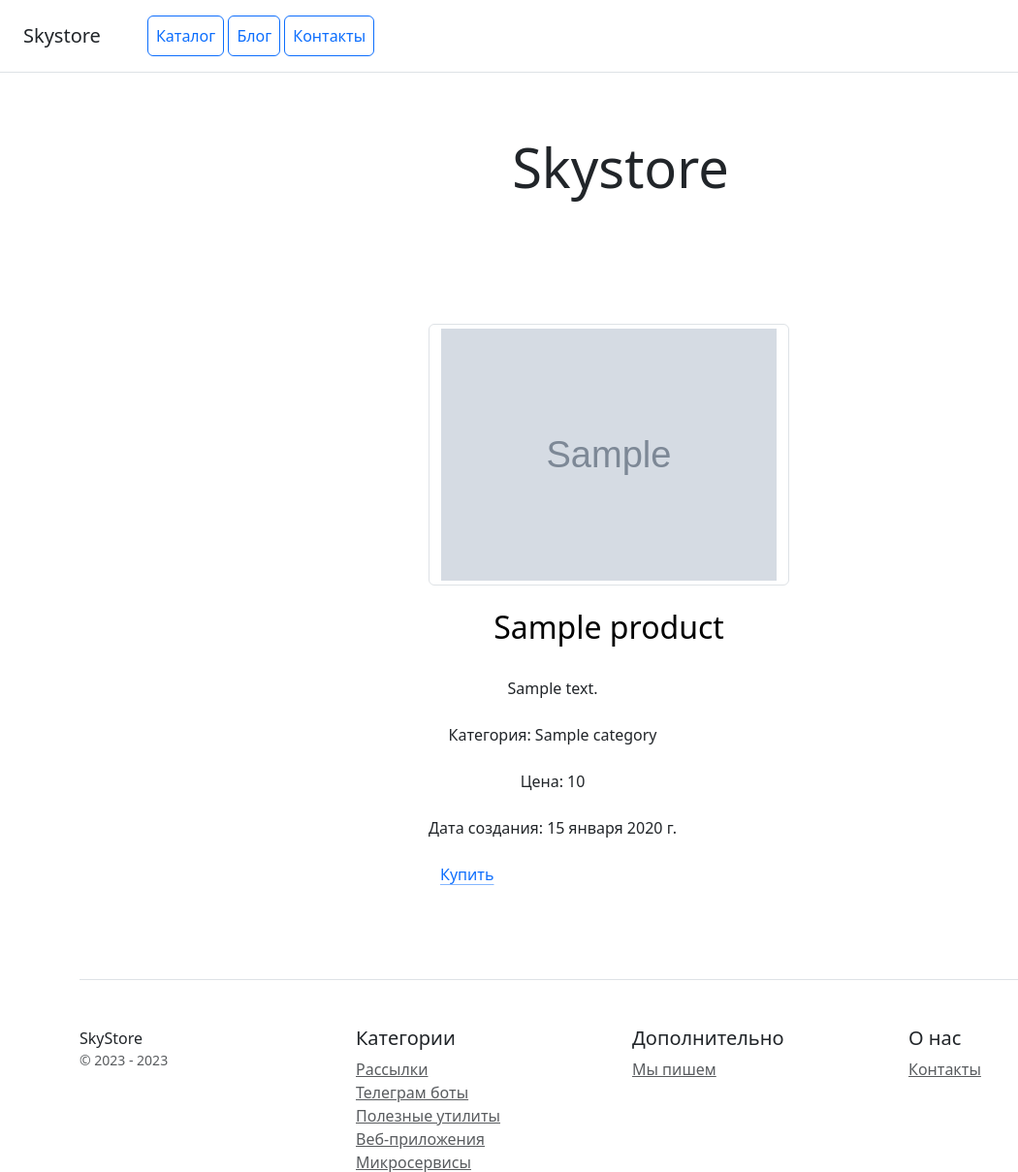
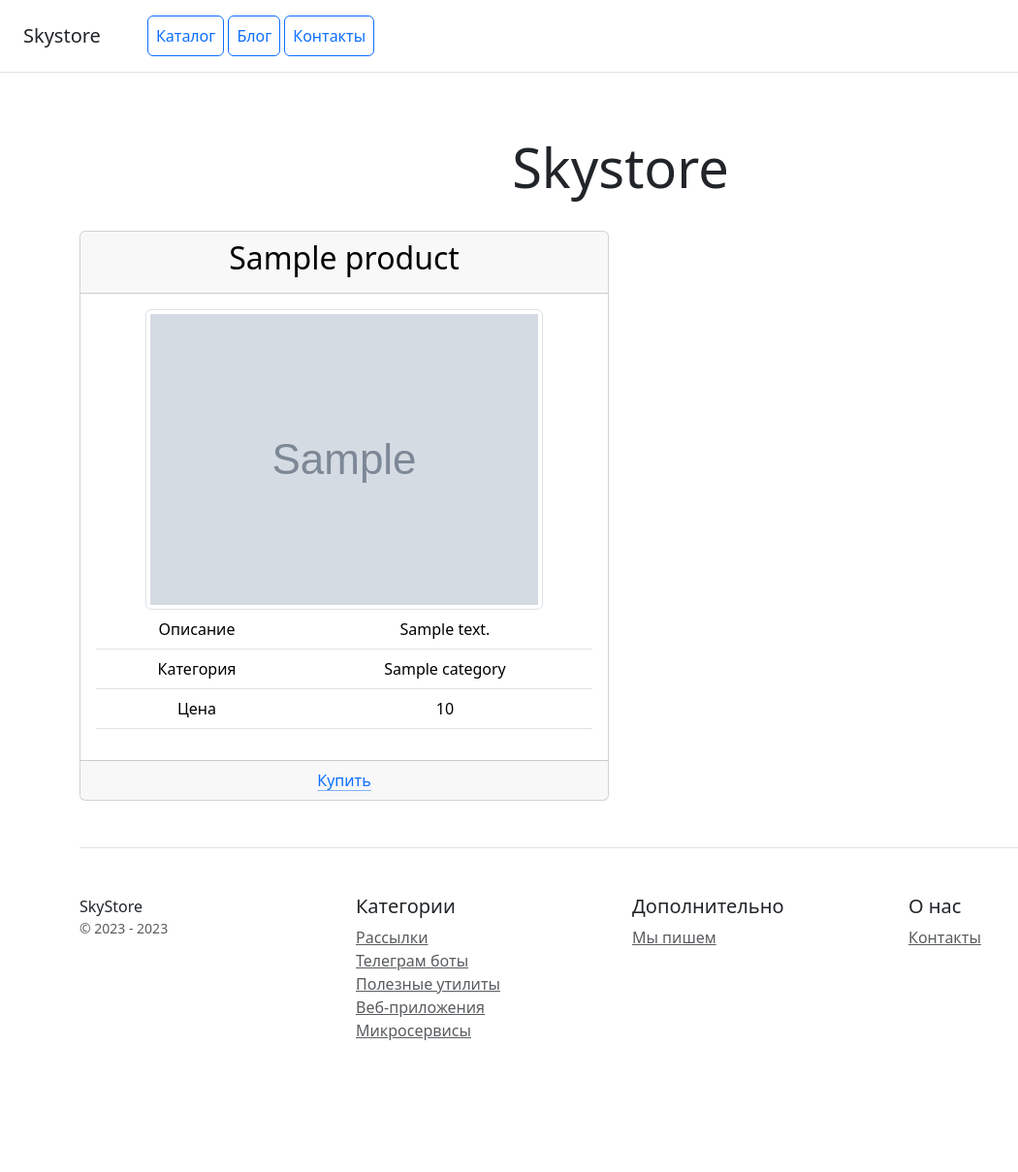
Before and after one commit to Nasssttasia/prj_django, a Django app: template catalog/templates/catalog/product.html in a window 1280 px wide. Shown: the top 1209 px of the page at 97% size, without its empty margins (0-1050 px from the left). After the commit the page ends 1073 px from the top, so only its background shows below. Run offline with Django 4.2, Linux system fonts and the light colour scheme; tables that the repository leaves empty hold one stand-in row (values such as "Sample post"); the template is opened without the code that fills it: values that come from a table or form of the project are taken from there, most other values are stand-ins (such as "Sample title", 1, 10 or a date in 2020); grey boxes marked "Sample" are stand-in pictures; some libraries are stand-ins or nearby versions.

Commit message:
hw fbv, cbv

```diff
--- a/blog/models.py
+++ b/blog/models.py
@@ -9,8 +9,8 @@ class Blog(models.Model):
     slug = models.CharField(max_length=200, verbose_name='slug', **NULLABLE)
     body = models.TextField(verbose_name='содержимое')
     img = models.ImageField(upload_to='blog_img/', verbose_name='изображение', **NULLABLE)
-    date = models.DateField(verbose_name='дата создания')
-    is_published = models.BooleanField(default=True, verbose_name='опубликовано')
+    date = models.DateField(verbose_name='дата создания', **NULLABLE)
+    is_published = models.BooleanField(default=True, verbose_name='опубликовано', **NULLABLE)
     views_count = models.IntegerField(default=0, verbose_name='просмотры')
 
     def __str__(self):
--- a/catalog/templates/catalog/product.html
+++ b/catalog/templates/catalog/product.html
@@ -3,30 +3,45 @@
 
 {% block content %}
 
-<div class="row g-4 py-5 row-cols-1 row-cols-lg-3">
-    <div class="feature col">
+<div class="col-12">
+    <div class="row">
+        <div class="col-6">
+            <div class="card">
+                <div class="card-header">
+                    <h3 class="fs-2 text-body-emphasis">{{ object.title }}</h3>
                 </div>
-    <!--<svg class="bd-placeholder-img card-img-top" width="100%" height="225" xmlns="http://www.w3.org/2000/svg" role="img" aria-label="Placeholder: Thumbnail" preserveAspectRatio="xMidYMid slice" focusable="false"><title>Placeholder</title><rect width="100%" height="100%" fill="#55595c"/><text x="50%" y="50%" fill="#eceeef" dy=".3em">{{ name }}</text></svg> -->
 
+                <div class="card-body">
+                    {% if object.image %}
                         <img class="img-fluid img-thumbnail"
                              src="{{ object.image|mymedia }}"
+                             alt="Card image cap">
+                    {% endif %}
+                    <table class="table">
+                        <tr>
+                            <td>Описание</td>
+                            <td>{{ object.description }}</td>
+                        </tr>
+                        <tr>
+                            <td>Категория</td>
+                            <td>{{ object.category }}</td>
+                        </tr>
+                        <tr>
+                            <td>Цена</td>
+                            <td>{{ object.price }}</td>
+                        </tr>
+                    </table>
+                </div>
 
-         alt="Card image cap">
-    <div class=“”></div>
-    <div class=“”></div>
-    <div class=“”><h3 class="fs-2 text-body-emphasis">{{ object.title }}</h3></div>
-    <div class=“”></div>
-    <div class=“”></div>
-    <br>{{ object.description }}</br>
-    <br>Категория: {{ object.category }}</br>
-    <br>Цена: {{ object.price }}</br>
-    <br>Дата создания: {{ object.date_of_creation }}</br>
-    <div class=“”></div>
-    <div class=“”></div>
+                <div class="card-footer">
                     <a href="#" class="icon-link">
                         Купить
                     </a>
                 </div>
+            </div>
+        </div>
+    </div>
+</div>
 
 
 {% endblock %}
```
Also changed, not shown: blog/templates/blog/blog_detail.html (+23 -12 lines), blog/views.py (+33 -4 lines). Lines whose indentation alone changed are shown as unchanged.
